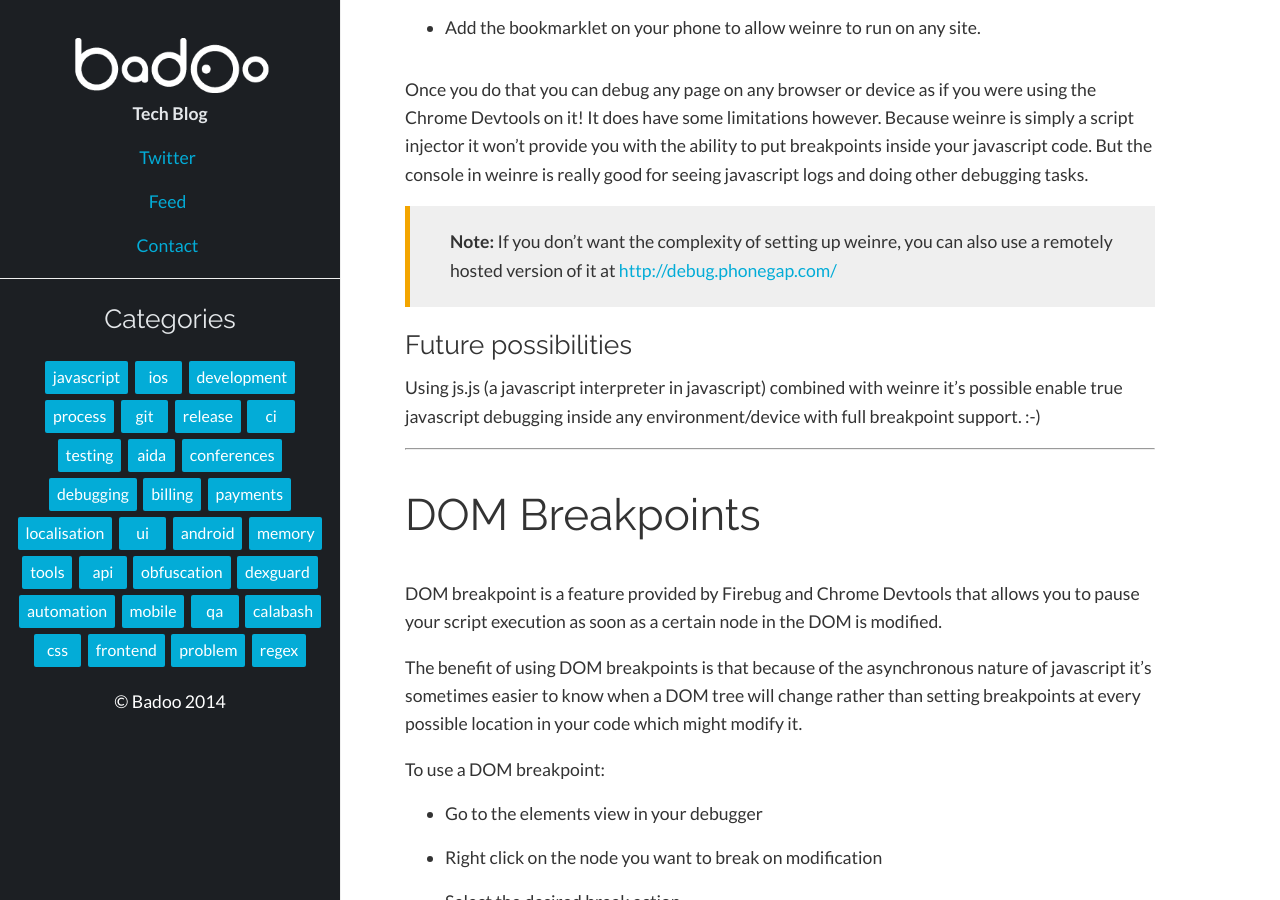
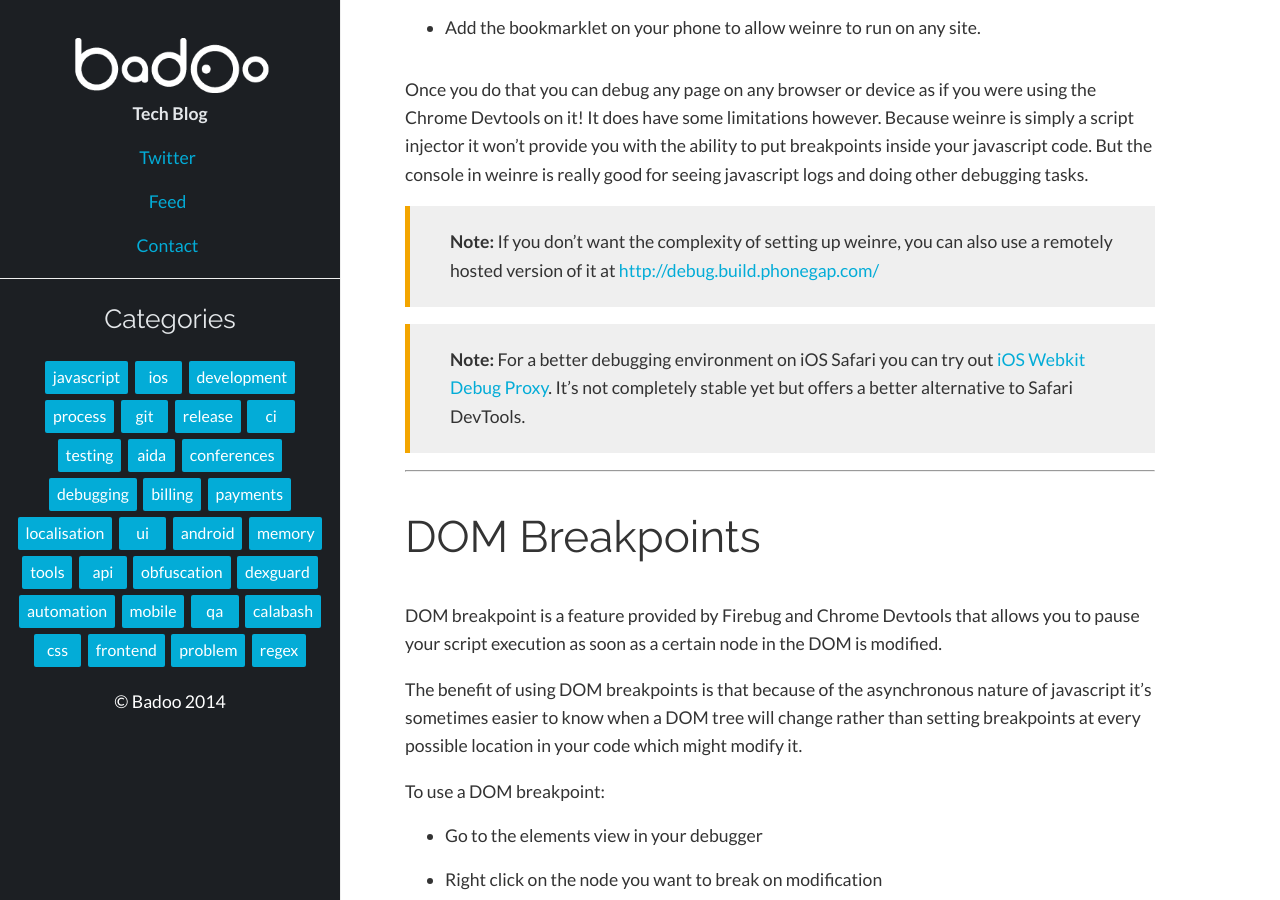
Before and after one commit to badoo/techblog, a Jekyll site: the page built from _posts/2013-11-18-5-advanced-javascript-and-web-debugging-techniques-you-should-know-about.markdown, in a window 1280 px wide and 900 px high, scrolled down 1722 px. Built offline with Jekyll 4.4.1, drawn with Linux system fonts in a browser that asks for light colours; comment, search, counter and statistics services are not loaded; some of the changed text lies outside the part shown.

Commit message:
Fix links and bugs with the web dev post and add a note to the outdated post

````diff
--- a/_posts/2013-07-08-fixed-headers-in-mobile-webapps.markdown
+++ b/_posts/2013-07-08-fixed-headers-in-mobile-webapps.markdown
@@ -5,6 +5,8 @@
 date:   2013-07-08
 categories: javascript
 ---
+
+> **Note:** This techniques in this article are now out of date due to various changes to iOS Safari and Chrome becoming the default WebView for Android.
 
 When building mobile web apps there is often a desire to try and make it look and feel as "native" as possible. Whether it is the styling of components, the use of transitions, or just general speed and performance, actually achieving these things can often be much more difficult than it first seems. This article explains some of the challenges we faced when trying to implement one of these "native" features - a fixed header.
 
--- a/_posts/2013-11-18-5-advanced-javascript-and-web-debugging-techniques-you-should-know-about.markdown
+++ b/_posts/2013-11-18-5-advanced-javascript-and-web-debugging-techniques-you-should-know-about.markdown
@@ -41,11 +41,9 @@
 
 Once you do that you can debug any page on any browser or device as if you were using the Chrome Devtools on it! It does have some limitations however. Because weinre is simply a script injector it won't provide you with the ability to put breakpoints inside your javascript code. But the console in weinre is really good for seeing javascript logs and doing other debugging tasks.
 
-> **Note:** If you don't want the complexity of setting up weinre, you can also use a remotely hosted version of it at [http://debug.phonegap.com/](http://debug.phonegap.com/)
+> **Note:** If you don't want the complexity of setting up weinre, you can also use a remotely hosted version of it at [http://debug.build.phonegap.com/](http://debug.build.phonegap.com/)
 
-### Future possibilities
-
-Using js.js (a javascript interpreter in javascript) combined with weinre it's possible enable true javascript debugging inside any environment/device with full breakpoint support. :-)
+> **Note:** For a better debugging environment on iOS Safari you can try out [iOS Webkit Debug Proxy](https://github.com/google/ios-webkit-debug-proxy). It's not completely stable yet but offers a better alternative to Safari DevTools.
 
 ---
 
@@ -56,6 +54,7 @@
 The benefit of using DOM breakpoints is that because of the asynchronous nature of javascript it’s sometimes easier to know when a DOM tree will change rather than setting breakpoints at every possible location in your code which might modify it.
 
 To use a DOM breakpoint:
+
 * Go to the elements view in your debugger
 * Right click on the node you want to break on modification
 * Select the desired break action
@@ -90,7 +89,7 @@
 
 Because the browser and window javascript methods aren't protected you can hook into them to add your own functionality or debugging code. This technique is really useful when you know the problem occurring but can't track down the source of it. Or if you want to mock some javascript methods.
 
-**Let's take an example: ** Suppose you are noticing an unexpected attribute being modified on a DOM element. You know the attribute or it's value but you find it harder to track down the line of the code which does that.
+**Let's take an example:** Suppose you are noticing an unexpected attribute being modified on a DOM element. You know the attribute or it's value but you find it harder to track down the line of the code which does that.
 
 In that case you can hook into the ```setAttribute``` method with your own and add debug code in it to find out the problem like so:
 
````
